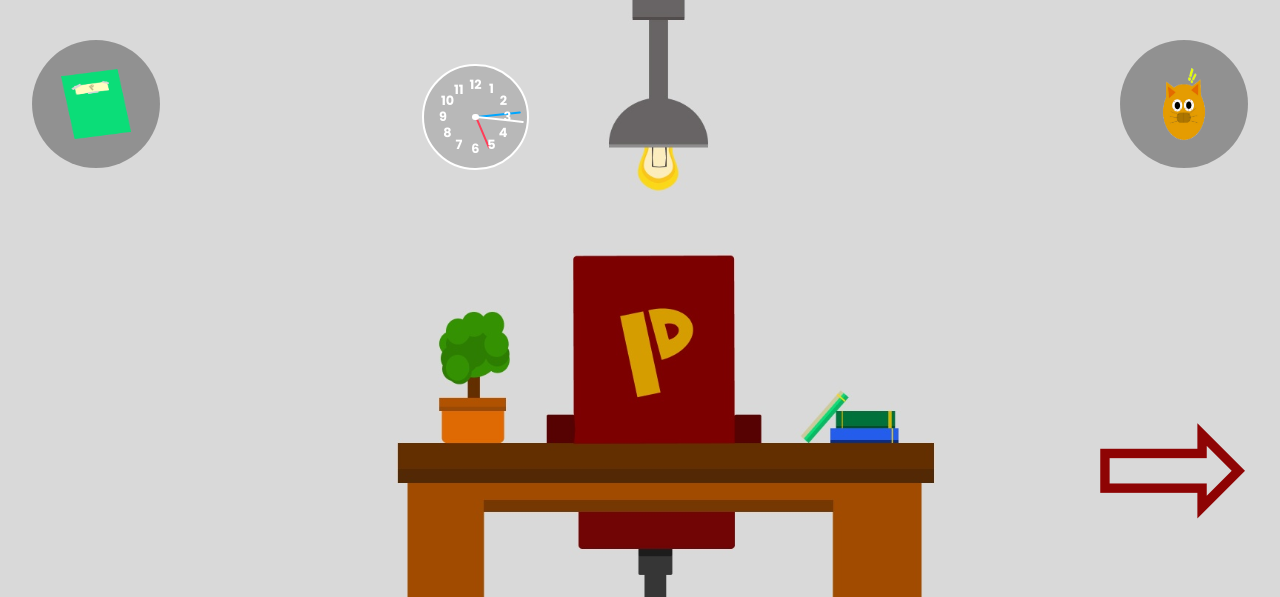
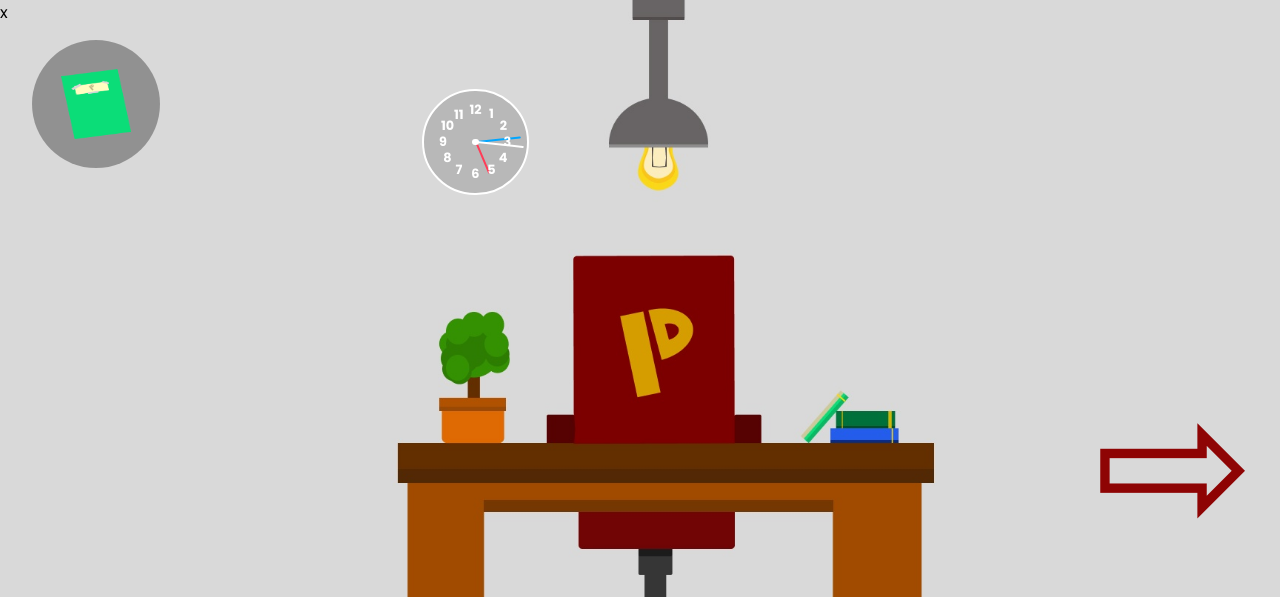
Before and after one commit to Daniel31507/Purrfect-Habits, a PHP site: page /project/html/Hauptseite.php in a window 1280 px wide. Shown: the top 597 px of the page. Run offline with PHP 8.4, Linux system fonts and the light colour scheme.

Commit message:
Katzenkopf weg | Hauptseiten fix

```diff
--- a/htdocs/project/html/Hauptseite.php
+++ b/htdocs/project/html/Hauptseite.php
@@ -2,7 +2,7 @@
 <html lang="en">
 
 <head>
-    <meta charset="UTF-8">
+    <meta charset="UTF-8">x
     <meta name="viewport" content="width=device-width, initial-scale=1.0">
     <title>Hauptseite | Purrfect Habits</title>
     <?php
@@ -16,10 +16,6 @@
 
     <div id="book" onclick="relocateToPage()">
         <img src="../img/buch.png">
-    </div>
-
-    <div id="status">
-        <img src="../img/icons/stress.png">
     </div>
 
     <div class="container">
```
